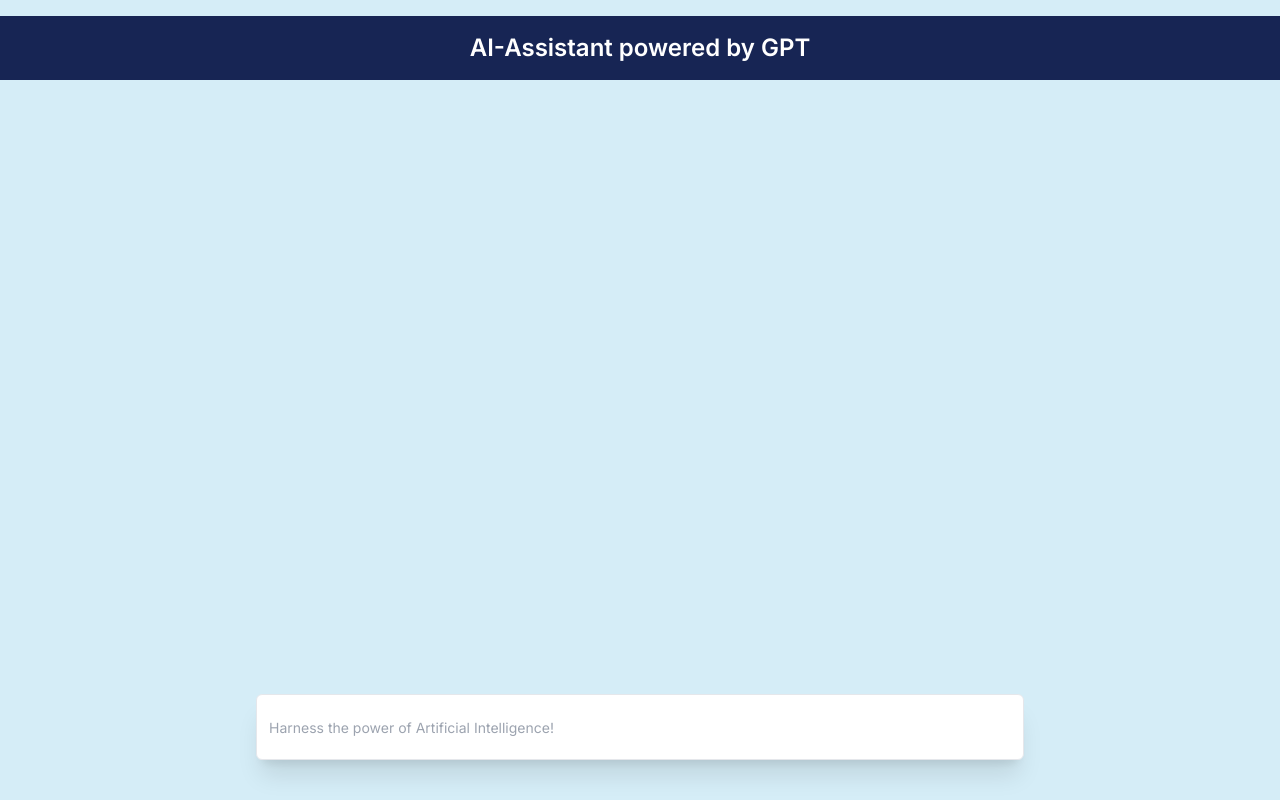
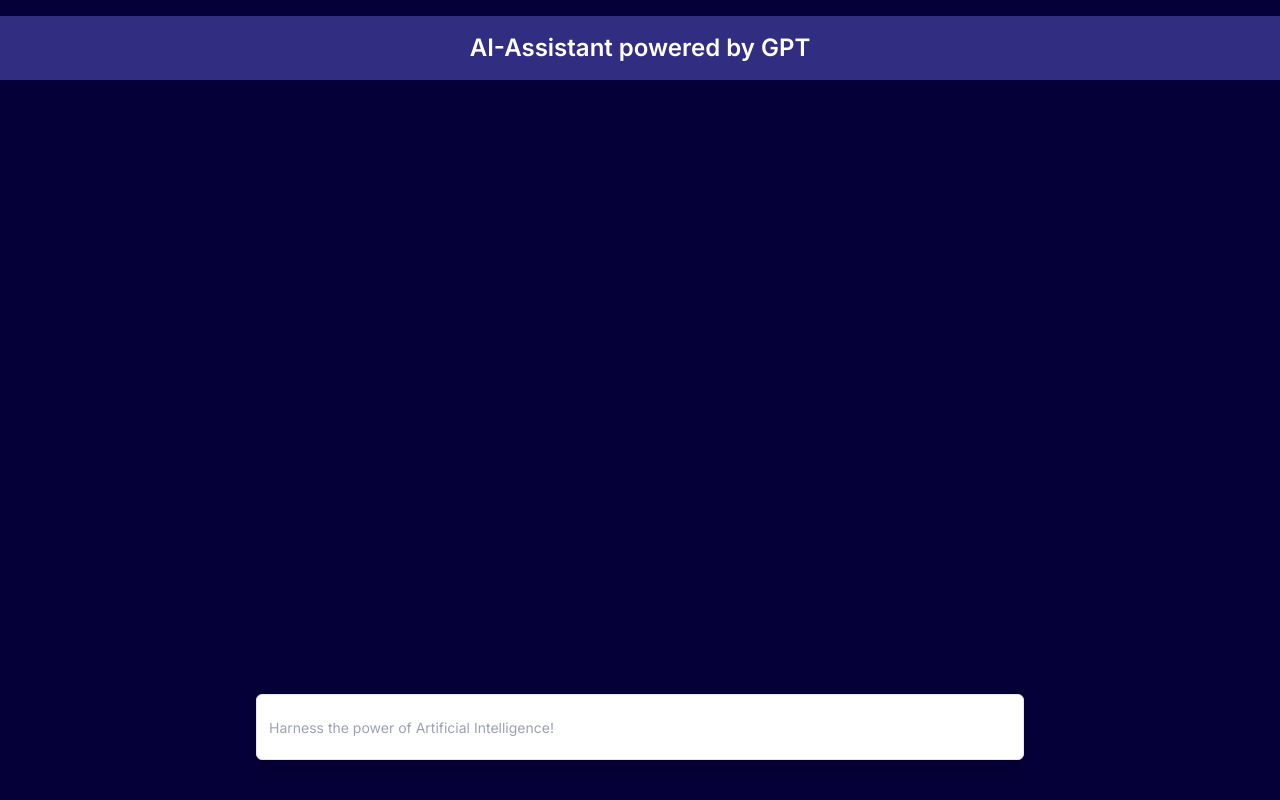
Before and after one commit to Ahsan725/ChatGPT-Clone, a Next.js app: page / in a window 1280 px wide. Built offline with nearby package versions, Linux system fonts and the light colour scheme.

Commit message:
theme changes1

```diff
--- a/src/app/components/Header.tsx
+++ b/src/app/components/Header.tsx
@@ -3,7 +3,7 @@
 
 const Header = () => {
   return (
-    <header className="bg-blue-950 py-4">
+    <header className="bg-indigo-900 py-4">
       <div className="container mx-auto">
         <h1 className="text-white text-2xl font-semibold text-center">AI-Assistant powered by GPT</h1>
       </div>
--- a/src/app/globals.css
+++ b/src/app/globals.css
@@ -6,5 +6,5 @@
 @import 'tailwindcss/utilities';
 
 body {
-    background-color: rgba(151, 210, 237, 0.4);
+    background-color: #060038;
   }
```
